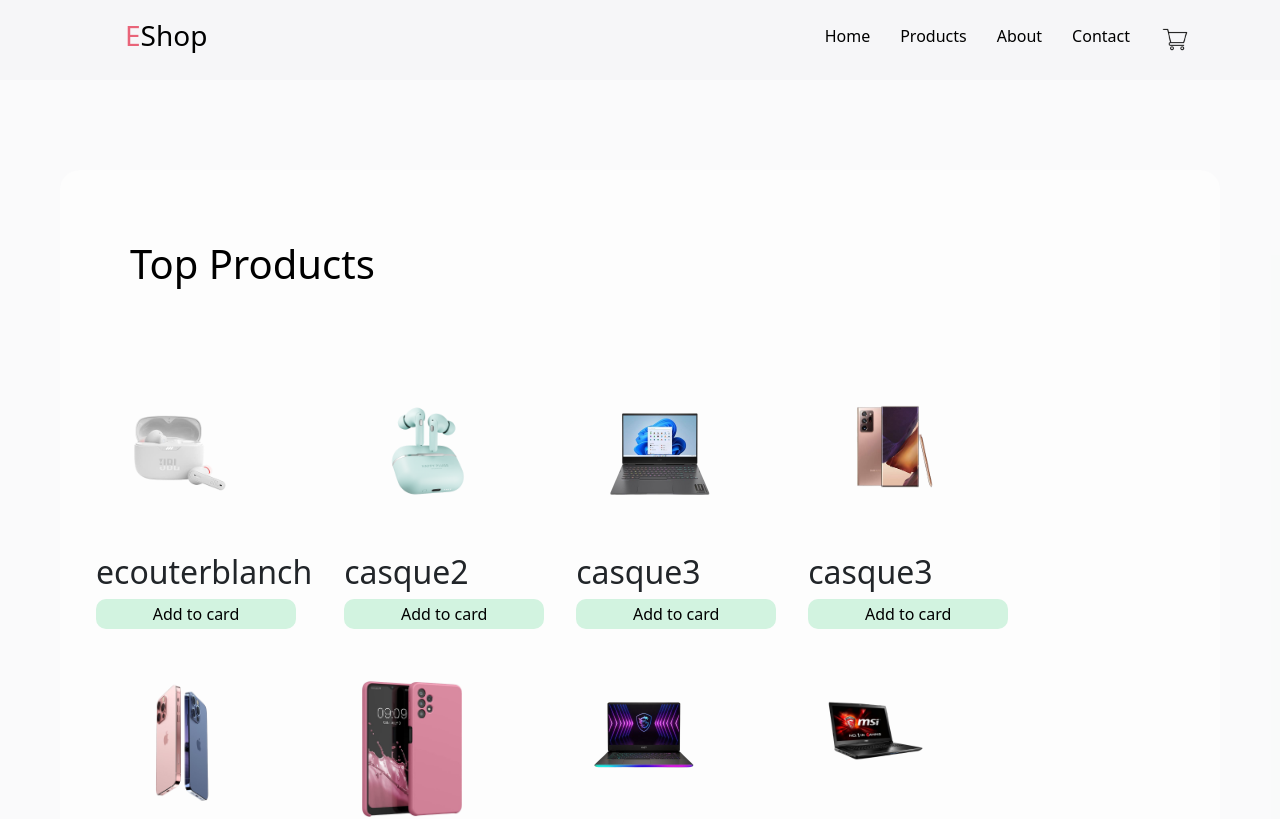
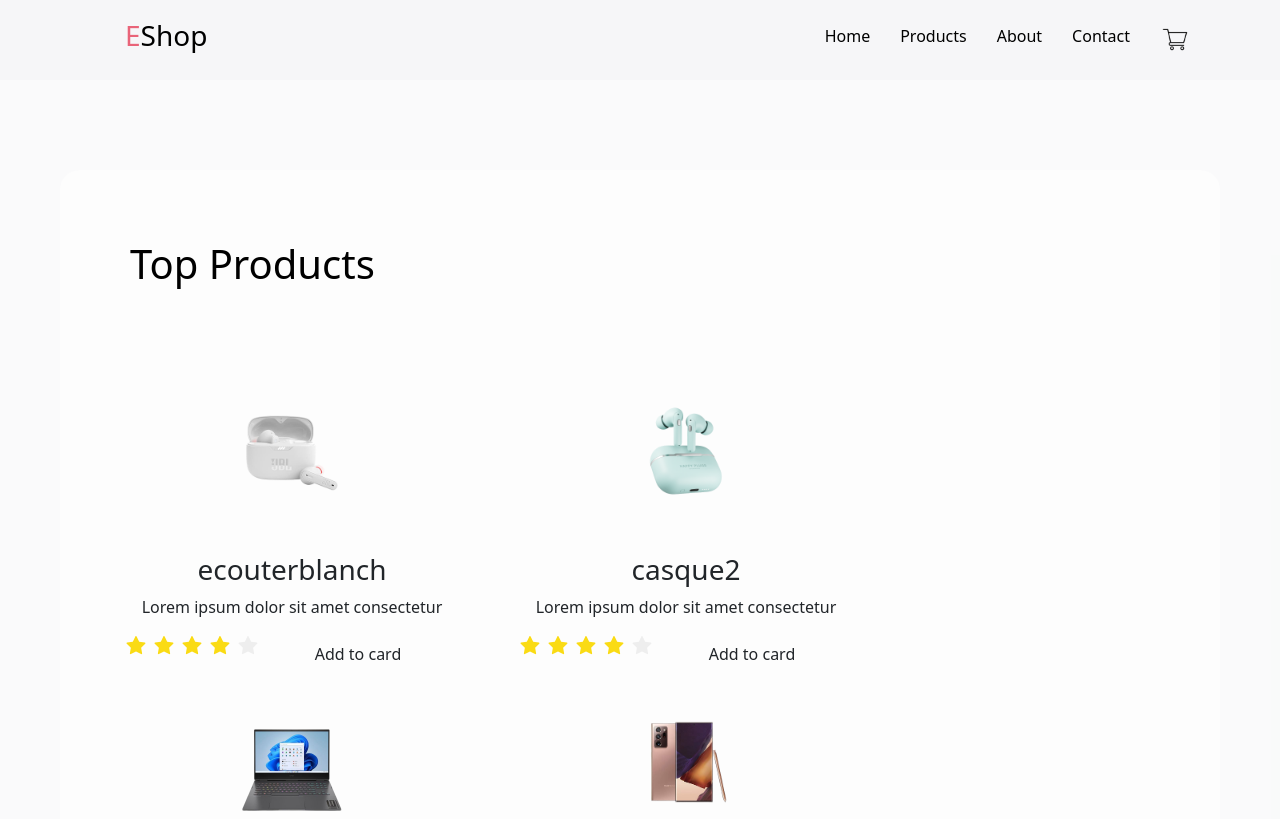
Before and after one commit to amanibenhassine/Eshop, a React (Vite) app in the folder frontend/app/: page /Produits in a window 1280 px wide. Shown: the top 819 px of the page. Built offline with nearby package versions, Linux system fonts and the light colour scheme.

Commit message:
second step

```diff
--- a/frontend/app/package.json
+++ b/frontend/app/package.json
@@ -4,7 +4,6 @@
   "version": "0.0.0",
   "type": "module",
   "proxy": "http://localhost:8080/",
-
   "scripts": {
     "dev": "vite",
     "build": "vite build",
@@ -12,6 +11,7 @@
     "preview": "vite preview"
   },
   "dependencies": {
+    "antd": "^5.5.0",
     "axios": "^1.4.0",
     "link": "^1.5.1",
     "react": "^18.2.0",
--- a/frontend/app/src/components/Card.css
+++ b/frontend/app/src/components/Card.css
@@ -1,7 +1,10 @@
-.card {
+.Card {
     transition: 0.3s;
-    width: 300px;
+    width: auto;
     text-align: center;
+    border-width: 15px;
+    border-color: aquamarine;
+    margin-left: 30px;
 
 }
 
@@ -18,6 +21,3 @@
     max-width: 100px;
     max-height: auto;
   }
-  button{
-    background-color: rgb(247, 183, 197);;
-  }
--- a/frontend/app/src/components/Card.jsx
+++ b/frontend/app/src/components/Card.jsx
@@ -2,17 +2,24 @@
 import "./Card.css"
 import {Link } from "react-router-dom"
 import Show from './Show'
+import { Rate } from 'antd';
 
-function Card({imageItem,title}) {
+
+function Card({items}) {
+  const {image,title,rating} =items;
 
   return (
+
+
     <div className='Card'>
       <div className='cardImage'>
-        <img src={imageItem} alt='img'/>
+        <img src={image} alt='img'/>
         </div>
         <div className='card-content'>
-            <h2>{title}</h2>
-           <Link to="/Show"><button btn btn-primary >Add to card</button></Link>
+            <h3>{title}</h3>
+            <p>Lorem ipsum dolor sit amet consectetur</p>
+            <Rate allowHalf defaultValue={rating} />
+           <Link to="/Show"><button className="btn" >Add to card</button></Link>
         </div>
 
 
--- a/frontend/app/src/components/Home.css
+++ b/frontend/app/src/components/Home.css
@@ -29,3 +29,7 @@
     border-radius: 10px;
     height: 40px;
 }
+button{
+    background-color: rgb(247, 183, 197);
+    width: 50px;
+  }
--- a/frontend/app/src/components/Home.jsx
+++ b/frontend/app/src/components/Home.jsx
@@ -5,6 +5,7 @@
 import About from './About'
 import Footer from './Footer'
 import Navbar from './Navbar'
+import {Link} from "react-router-dom"
 
 function Home() {
   return (
@@ -16,8 +17,8 @@
       <h1>SHOP COMPUTERS & ACCESSORIES</h1>
 
       <div className="btnItem">
-      <button type="button" className="btn btn-light px-5">Shop Now</button>
-      <button type="button" className="btn btn-outline-light px-5">Read More</button>
+      <Link to="/produits" ><button type="button" className="btn btn-light px-5">Shop Now</button></Link>
+     <Link to="#"> <button type="button" className="btn btn-outline-light px-5">Read More</button></Link>
        </div>
       </div>
       <img src={img1} alt='casque'/>
--- a/frontend/app/src/components/Produits.jsx
+++ b/frontend/app/src/components/Produits.jsx
@@ -21,50 +21,74 @@
 
 const data=[{
     image:ecouterblanch,
-    title:'ecouterblanch'
+    title:'ecouterblanch',
+    rating: 4,
+
 },
 {
     image:Headphones,
-    title:'casque2'
+    title:'casque2',
+    rating: 4,
+
 },
 {
     image:HP_PC_Gamer,
-    title:'casque3'
+    title:'casque3',
+    rating: 4,
+
 },
 {
   image:internet,
-  title:'casque3'
+  title:'casque3',
+  rating: 4,
+
 },
 {
   image:iPhone_13,
-  title:'casque3'
+  title:'casque3',
+  rating: 4,
+
 },
 {
   image:kwmobile,
-  title:'casque3'
+  title:'casque3',
+  rating: 4.5,
+
 },{
   image:MSI_PC_Gamer,
-  title:'casque3'
+  title:'casque3',
+  rating: 4,
+
 },
 {
   image: MSI_PC_Portable_Gamer,
-  title:'casque3'
+  title:'casque3',
+  rating: 4,
+
 },
 {
   image:Ordinateur,
-  title:'casque3'
+  title:'casque3',
+  rating: 4.5,
+
 },
 {
   image:phone2,
-  title:'casque3'
+  title:'casque3',
+  rating: 4,
+
 },
 {
   image:Samsung_Galaxy_Z,
-  title:'casque3'
+  title:'casque3',
+  rating: 3.5,
+
 },
 {
   image:smartwatch,
-  title:'casque3'
+  title:'casque3',
+  rating: 5,
+
 },
 
 
@@ -78,13 +102,14 @@
     <div className='produits'>
       <div className='titleProduits'><h1>Top Products</h1></div>
       <div className='listProduits'>
+
         {
         data.map(cards =>
         <Card
-         imageItem={cards.image}
-         title={cards.title}
+        items={cards}
         ></Card>)
         }
+
         </div>
     </div>
     </div>
```
Also changed, not shown: 1 other file (tests, documents, lock files or other folders).
